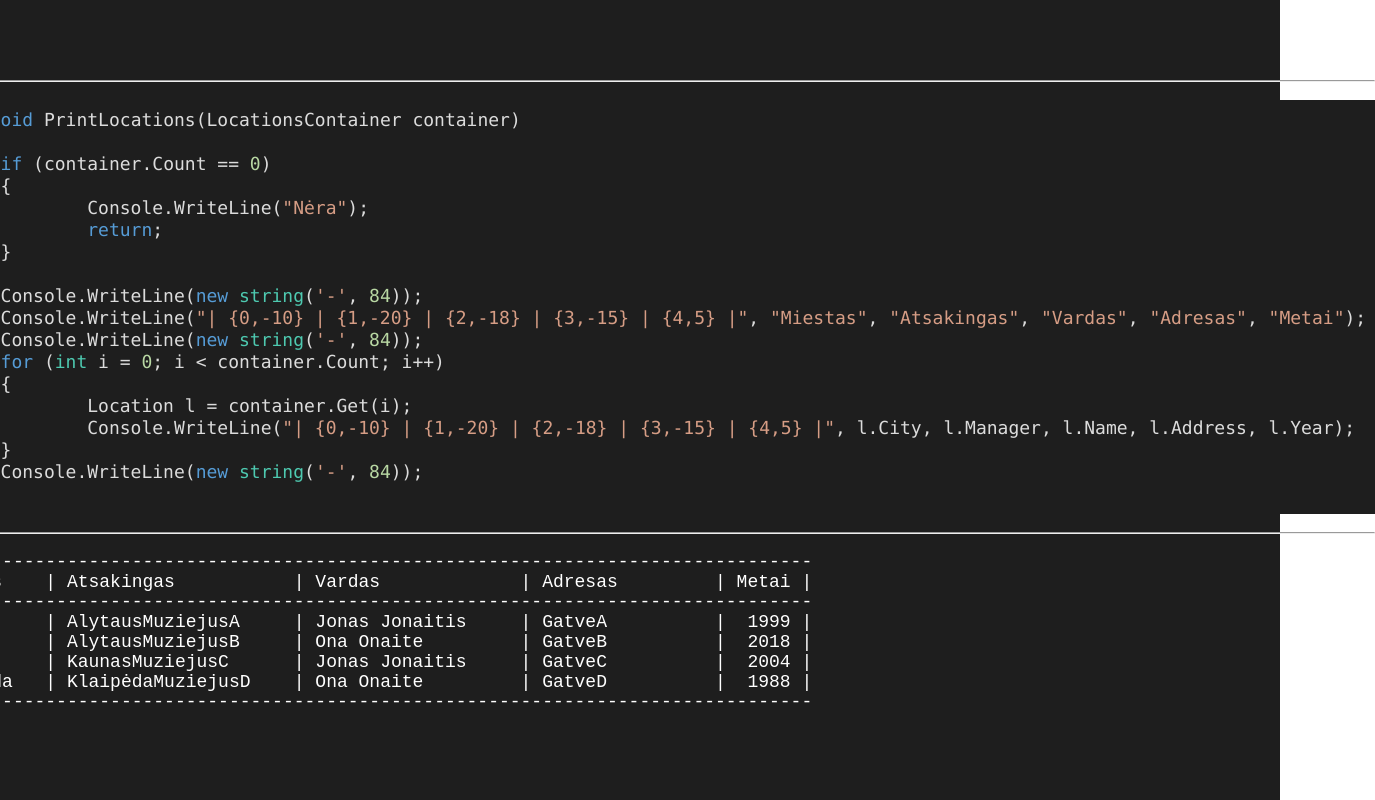
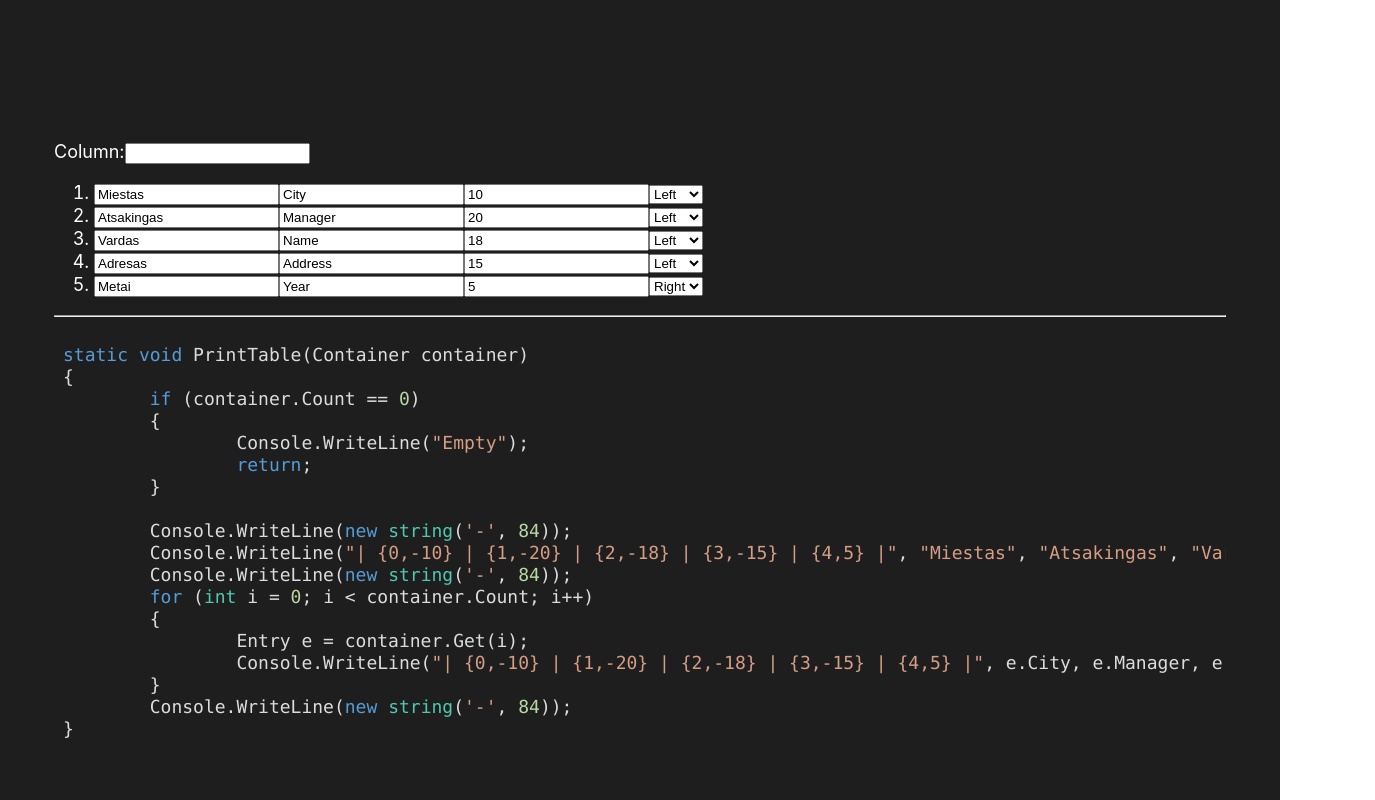
Before and after one commit to RokasPuzonas/table-method-generator, a React (Create React App) app: page / in a window 1280 px wide. Shown: the top 800 px of the page, 1375 px wide, since content can reach past the window. Built offline with nearby package versions, Linux system fonts and the light colour scheme.

Commit message:
feat: add table definition fields

```diff
--- a/src/App.css
+++ b/src/App.css
@@ -10,12 +10,12 @@
 }
 
 .App {
+	padding: 3em;
   background-color: #1E1E1E;
 	color: #CAD6DC;
   min-height: 100vh;
   display: flex;
   flex-direction: column;
-  align-items: center;
   justify-content: center;
   font-size: calc(10px + 1vmin);
   color: white;
--- a/src/App.tsx
+++ b/src/App.tsx
@@ -1,41 +1,34 @@
+import { useState } from 'react';
 import './App.css';
+import TableDefinitionForm from './TableDefinitionForm';
 import TableMethodCodeBlock from './TableMethodCodeBlock';
 import { TableDefinition } from './TableMethodGenerator';
-import TableRenderer from './TableRenderer';
 
 function App() {
-	let definition: TableDefinition = {
+	let [definition, setDefinition] = useState<TableDefinition>({
 		names: ["Miestas", "Atsakingas", "Vardas", "Adresas", "Metai"],
 		fields: ["City", "Manager", "Name", "Address", "Year"],
 		widths: [10, 20, 18, 15, 5],
 		alignments: ["left", "left", "left", "left", "right"]
+	})
+
+	let [data, setData] = useState({
+		definition
+	});
+
+	const onChange = (e: TableDefinition) => {
+		definition = e
+		data.definition = e
+		setDefinition(e)
+		setData({...data})
 	}
-
-	let data = {
-		method_name: "PrintLocations",
-		empty_message: "Nėra",
-
-		container_type: "LocationsContainer",
-		entry_name: "l",
-		entry_type: "Location",
-
-		definition
-	};
-
-	let test_entries = [
-		["Alytus", "AlytausMuziejusA", "Jonas Jonaitis", "GatveA", "1999"],
-		["Alytus", "AlytausMuziejusB", "Ona Onaite", "GatveB", "2018"],
-		["Kaunas", "KaunasMuziejusC", "Jonas Jonaitis", "GatveC", "2004"],
-		["Klaipėda", "KlaipėdaMuziejusD", "Ona Onaite", "GatveD", "1988"],
-	];
 
   return (
     <div className="App">
 			<main>
+				<TableDefinitionForm value={definition} onChange={onChange} />
 				<hr />
 				{TableMethodCodeBlock(data)}
-				<hr />
-				<TableRenderer definition={definition} entries={test_entries} />
 			</main>
     </div>
   );
--- /dev/null
+++ b/src/TableDefinitionForm.tsx
@@ -0,0 +1,151 @@
+import { ChangeEvent, useState } from "react"
+import { Alignment, TableDefinition } from "./TableMethodGenerator"
+
+
+interface TableDefinitionRowProps {
+	value: Row
+	onChange?: { (e: Row): void }
+}
+
+function TableDefinitionRow(props: TableDefinitionRowProps) {
+	let [, setName] = useState(props.value.name)
+	const onChangeName = (e: ChangeEvent<HTMLInputElement>) => {
+		props.value.name = e.target.value
+		setName(props.value.name)
+		if (props.onChange) {
+			props.onChange(props.value)
+		}
+	}
+
+	let [, setField] = useState(props.value.field)
+	const onChangeField = (e: ChangeEvent<HTMLInputElement>) => {
+		props.value.field = e.target.value
+		setField(props.value.field)
+		if (props.onChange) {
+			props.onChange(props.value)
+		}
+	}
+
+	let [, setWidth] = useState(props.value.width)
+	const onChangeWidth = (e: ChangeEvent<HTMLInputElement>) => {
+		props.value.width = parseFloat(e.target.value)
+		setWidth(props.value.width)
+		if (props.onChange) {
+			props.onChange(props.value)
+		}
+	}
+
+	let [, setAlignment] = useState(props.value.alighment)
+	const onChangeAlignment = (e: ChangeEvent<HTMLSelectElement>) => {
+		props.value.alighment = e.target.value as Alignment
+		setAlignment(props.value.alighment)
+		if (props.onChange) {
+			props.onChange(props.value)
+		}
+	}
+
+	return (
+		<li>
+			<input type="text" value={props.value.name} onChange={onChangeName} />
+			<input type="text" value={props.value.field} onChange={onChangeField} />
+			<input type="number" value={props.value.width || props.value.name.length} onChange={onChangeWidth}/>
+			<select value={props.value.alighment} onChange={onChangeAlignment}>
+				<option value="right">Right</option>
+				<option value="left">Left</option>
+			</select>
+		</li>
+	)
+}
+
+interface TableDefinitionProps {
+	value: TableDefinition
+	onChange?: { (e: TableDefinition): void }
+}
+
+interface Row {
+	name: string
+	width?: number
+	field?: string
+	alighment?: Alignment
+}
+
+function intoRows(definition: TableDefinition): Row[] {
+	const rows: Row[] = []
+	if (definition.names !== undefined) {
+		for (let i = 0; i < definition.names.length; i++) {
+			rows.push({
+				name: definition.names[i],
+				width: (definition.widths || [])[i],
+				field: (definition.fields || [])[i],
+				alighment: (definition.alignments || [])[i],
+			})
+		}
+	}
+	return rows
+}
+
+function fromRows(rows: Row[]): TableDefinition {
+	const definition: TableDefinition = {
+		names: [],
+		widths: [],
+		fields: [],
+		alignments: []
+	}
+	for (const row of rows) {
+		(definition.names as string[]).push(row.name);
+		(definition.widths as (number|undefined)[]).push(row.width);
+		(definition.fields as (string|undefined)[]).push(row.field);
+		(definition.alignments as (Alignment|undefined)[]).push(row.alighment);
+	}
+	return definition
+}
+
+function TableDefinitionForm(props: TableDefinitionProps) {
+	let [currentName, setCurrentName] = useState("")
+
+	let [rows, setRows] = useState<Row[]>(intoRows(props.value))
+
+	const addRow = () => {
+		rows.push({ name: currentName })
+		setCurrentName("")
+		if (props.onChange !== undefined) {
+			props.onChange(fromRows(rows))
+		}
+	}
+
+	const updateRow = (i: number, row: Row) => {
+		if (row.name === "") {
+			rows.splice(i, 1)
+			rows = [...rows]
+			setRows(rows)
+		} else {
+			rows = [...rows]
+			rows[i] = row
+			setRows(rows)
+		}
+		if (props.onChange !== undefined) {
+			props.onChange(fromRows(rows))
+		}
+	}
+
+  return (
+		<form onSubmit={(e) => e.preventDefault()}>
+			<label>Column:</label>
+			<input
+				type="text"
+				value={currentName}
+				onChange={(e) => setCurrentName(e.target.value)}
+				onKeyPress={(e) => e.key === "Enter" && addRow()}
+			/>
+			<ol>
+				{
+					rows.map((item, i) =>
+						<TableDefinitionRow key={i} value={item} onChange={(e) => updateRow(i, e)}/>
+					)
+				}
+			</ol>
+		</form>
+	)
+}
+
+export default TableDefinitionForm
--- a/src/TableMethodGenerator.ts
+++ b/src/TableMethodGenerator.ts
@@ -1,4 +1,4 @@
-type Alignment = "left"|"right"
+export type Alignment = "left"|"right"
 
 export interface TableDefinition {
 	names?: string[]
@@ -21,7 +21,7 @@ export interface TableMethodGeneratorOptions {
 
 function get_total_width(definition: TableDefinition): number {
 	let names = definition.names || []
-	if (names.length == 0) { return 0; }
+	if (names.length === 0) { return 0; }
 
 	let total_width = 0
 	let widths = definition.widths || []
@@ -38,7 +38,7 @@ function get_total_width(definition: TableDefinition): number {
 export function generate(options: TableMethodGeneratorOptions): string {
 	const section_names = options.definition.names || []
 	const method_name = options.method_name || "PrintTable"
-	if (section_names.length == 0) {
+	if (section_names.length === 0) {
 		return `static void ${method_name}()\n{\n}`;
 	}
 
@@ -60,7 +60,7 @@ export function generate(options: TableMethodGeneratorOptions): string {
 		const section = section_names[i]
 		const width = section_widths[i] || section.length
 		const alighment = section_alignments[i] || "right"
-		if (alighment == "left") {
+		if (alighment === "left") {
 			row_components.push(`{${i},-${width}}`)
 		} else {
 			row_components.push(`{${i},${width}}`)
@@ -107,7 +107,7 @@ export function generate(options: TableMethodGeneratorOptions): string {
 
 function render_table_row(definition: TableDefinition, entry: string[]): string {
 	let names = definition.names || []
-	if (names.length == 0) { return ""; }
+	if (names.length === 0) { return ""; }
 
 	const columns: string[] = []
 	const alighments = definition.alignments || []
@@ -118,7 +118,7 @@ function render_table_row(definition: TableDefinition, entry: string[]): string
 		const width = widths[i] || names[i].length
 
 		const filler = " ".repeat(Math.max(width - value.length, 0));
-		if (alighment == "left") {
+		if (alighment === "left") {
 			columns.push(value + filler);
 		} else {
 			columns.push(filler + value);
```
